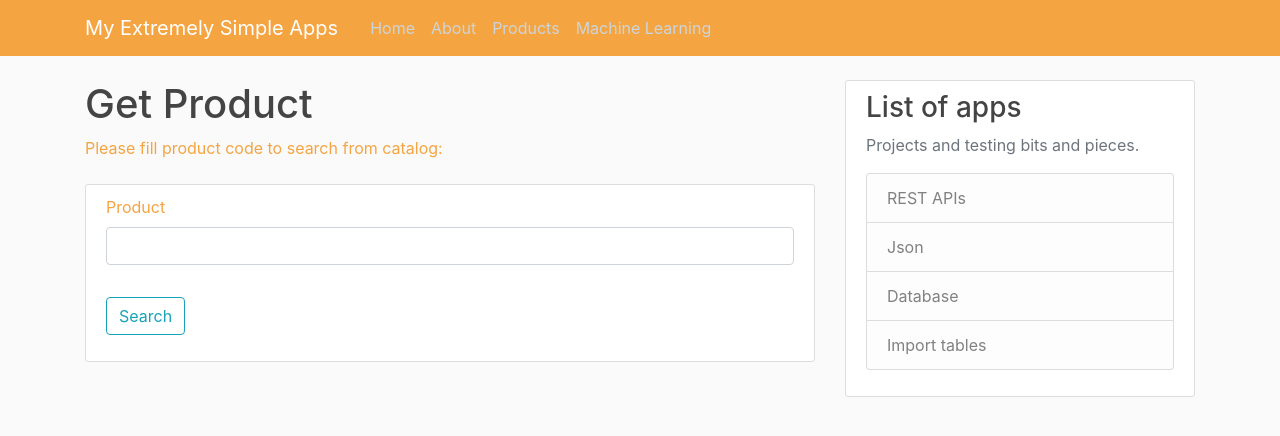
After one commit to tbp-75/mesapropackage, a Flask app: page /Products/search in a window 1280 px wide. The commit adds this page. Shown: the top 436 px of the page. Run offline with Flask 2, Linux system fonts and the light colour scheme; some libraries are stand-ins or nearby versions.

Commit message:
edit functionality working

```diff
--- a/mesa/forms.py
+++ b/mesa/forms.py
@@ -1,6 +1,6 @@
 from flask_wtf import FlaskForm
 # from flask_table import Table, Col
-from wtforms import IntegerField, FloatField, SubmitField, StringField
+from wtforms import IntegerField, FloatField, SubmitField, StringField, SelectField
 from wtforms.validators import DataRequired, ValidationError, NumberRange, InputRequired, length
 
 
@@ -38,5 +38,6 @@
     quantity = IntegerField("Quantity", validators=[NumberRange(min=0, max=1000000)])
 
     edit = SubmitField('Edit')
+    search = SubmitField('Search')
     add = SubmitField('Add')
     delete = SubmitField('Delete')
--- a/mesa/products.csv
+++ b/mesa/products.csv
@@ -3,5 +3,6 @@
 silver,23.0,1500
 platinum,78.5,500
 aluminum,0.02,1000
-lead,0.04,1750
 latinum,0.03,50
+zinc,0.01,350
+copper,0.08,6000
--- a/mesa/routes.py
+++ b/mesa/routes.py
@@ -87,33 +87,49 @@
 
         return redirect(url_for('getproductcatalog'))
 
-@app.route("/Products/edit", methods=['GET','POST'])
-def editproduct_web():
+@app.route("/Products/search", methods=['GET','POST'])
+def searchproduct_web():
     form = ProductsForm()
-    product = 'gold'
-    item = products.get_record(product)
 
-    # flash(item)
-    # flash(item.name[0])
-    # form.postTitle.data = item
-    # edit_product =  [x for x in form.data.values()][:3]
-    # notvalid = delete_product[0] is None
+    # Verify if form contains any data
+    search_product =  [x for x in form.data.values()][:3]
+    notvalid = search_product[0] is None
 
-    # if notvalid:
+    if notvalid:
 
-    #     return render_template('deleteproduct.html', title = "Delete Products", form = form)
+        return render_template('getproduct.html', title = "Search product", form = form)
 
-    # else:
-    #     q = delete_product[0]
-    #     nprod = pd.DataFrame({'name': [q]})
-    #     products.delete_data(nprod)
+    else:
+        # q = search_product[0]
+        # eprod = pd.DataFrame({'name': [q]})
+        # new_product_df = pd.DataFrame(search_product)
+        q = products.get_record(search_product[0])
 
-    #     flash(f'{delete_product[0]} removed successfully','success')
+        # flash(q)
+        # flash(f'{search_product[0]}  selected successfully','success')
+        # return render_template('editproduct.html', title = "OK product", form = form, record = q)
+        return redirect(url_for('editproduct_web', record = q))
 
-    #     return redirect(url_for('getproductcatalog'))
-    return render_template('editproduct.html', title = "Edit Products"
-                , form = form
-                , name = item.name[0])
+@app.route("/Products/edit/<record>", methods=['GET','POST'])
+def editproduct_web(record):
+    form = ProductsForm()
+
+    search_product =  [x for x in form.data.values()][:3]
+    notvalid = search_product[0] is None
+
+    if notvalid:
+        return render_template('editproduct.html', title = 'Edit product', form = form, record = record)
+    else:
+        sp = pd.DataFrame(search_product, index= ['name','price per gm','quantity'])
+
+        products.edit_data(sp.T)
+
+        flash(f'Updated Successfuly {search_product[0]}, Price: {search_product[1]}, Quantity: {search_product[2]}', 'success')
+
+        return redirect(url_for('getproductcatalog'))
+        # return render_template('editproduct.html', title = 'Edit product', form = form, record = record)
+
+
 
 # API CALLS
 @app.route("/api/Getproducts", methods=['POST'])
--- /dev/null
+++ b/mesa/templates/getproduct.html
@@ -0,0 +1,23 @@
+{% extends "layout.html" %}
+{% block content %}
+<h1>Get Product</h1>
+<body>Please fill product code to search from catalog:
+    <br>
+    <br>
+</body>
+    <div class="content-section">
+        <form method="POST" action="">
+            {{ form.hidden_tag() }}
+            <fieldset class="form-group">
+                <div class="form-group">
+                    {{form.name.label(class="form-control-label")}}
+                    {{form.name(class="form-control", placeholder = form.name.description)}}
+
+                </div>
+            </fieldset>
+            <div class="form-group">
+                {{ form.search(class="btn btn-outline-info") }}
+            </div>
+        </form>
+    </div>
+{% endblock content %}
--- a/mesa/templates/productcatalog.html
+++ b/mesa/templates/productcatalog.html
@@ -7,7 +7,7 @@
         {% endfor %}
         <div class="form-group">
             <a href="{{ url_for('addproduct_web')}}">Add</a>
-            <a href="{{ url_for('editproduct_web')}}">Edit</a>
+            <a href="{{ url_for('searchproduct_web')}}">Edit</a>
             <a href="{{ url_for('deleteproduct_web')}}">Delete</a>
         </div>
     </div>
```
Also changed, not shown: mesa/templates/editproduct.html (+21 -5 lines).
